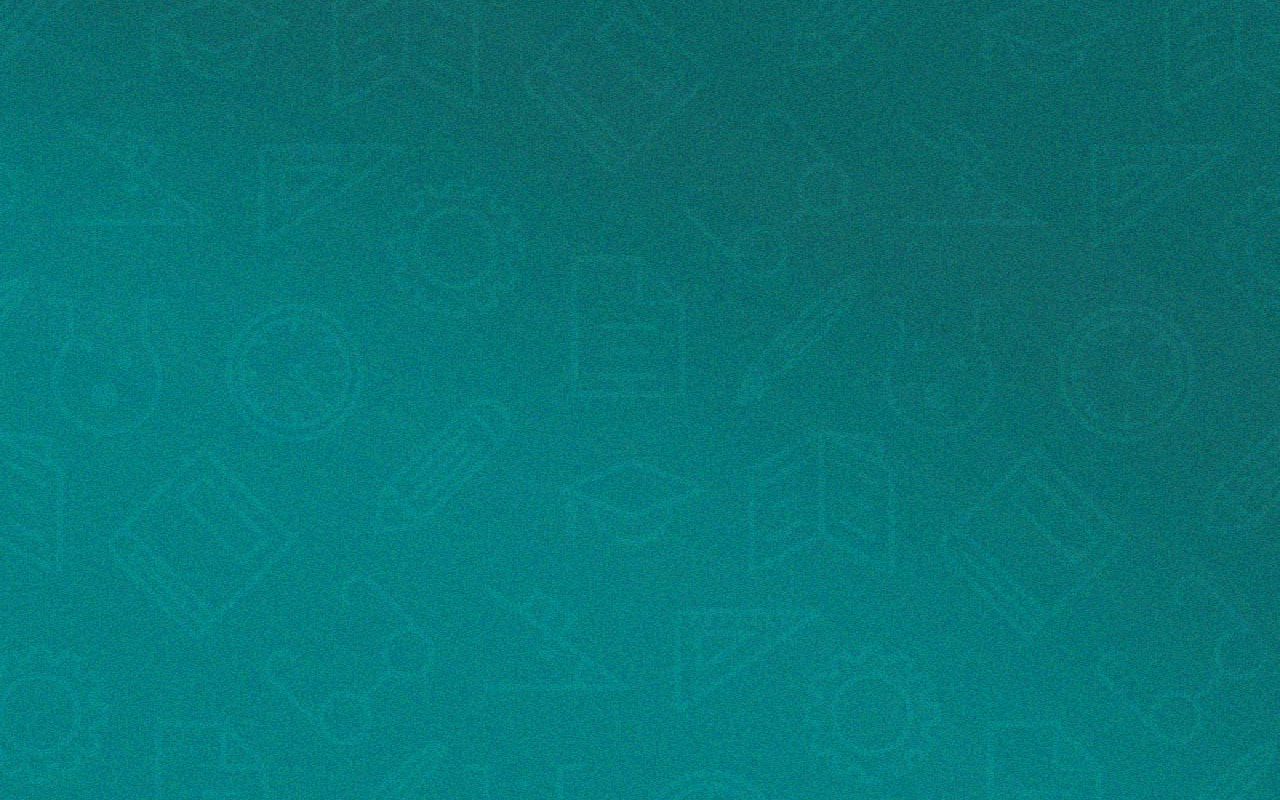
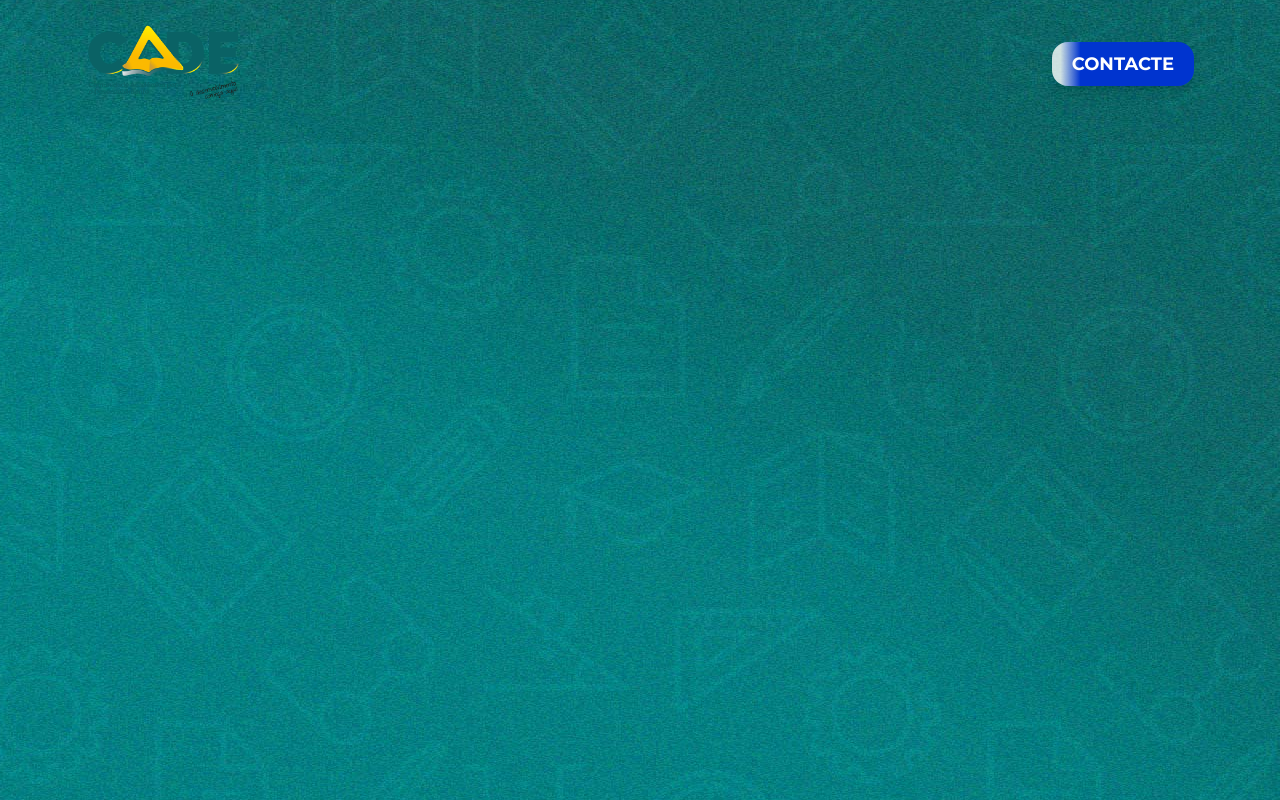
Before and after one commit to nairo-mudumane/react-maintenance-cade, a React (Vite) app: page / in a window 1280 px wide. Built offline with nearby package versions, Linux system fonts and the light colour scheme.

Commit message:
created header and updated logo

```diff
--- a/src/App.tsx
+++ b/src/App.tsx
@@ -1,9 +1,13 @@
+import { Header } from "./components";
 import { GlobalStyles } from "./global";
 
 function App() {
   return (
     <>
       <GlobalStyles />
+      <div className="w-full min-h-[100vh] flex flex-col justify-between">
+        <Header />
+      </div>
     </>
   );
 }
--- /dev/null
+++ b/src/components/header/index.tsx
@@ -0,0 +1,17 @@
+import { MainButton } from "../button-main";
+import { Logo } from "../logo";
+import { PageContainer } from "../page-container";
+
+export function Header() {
+  return (
+    <section className="py-6 w-full">
+      <PageContainer>
+        <header className="flex items-center justify-between">
+          <Logo className="!m-0" />
+
+          <MainButton text="Contacte" />
+        </header>
+      </PageContainer>
+    </section>
+  );
+}
--- a/src/components/index.ts
+++ b/src/components/index.ts
@@ -1,3 +1,4 @@
 export * from "./button-main";
 export * from "./logo";
 export * from "./page-container";
+export * from "./header";
--- a/src/components/logo/index.tsx
+++ b/src/components/logo/index.tsx
@@ -5,7 +5,7 @@ export function Logo(props: ILogoProps) {
     <div
       className={`${
         props.className && props.className
-      } mr-4 mb-6 max-w-[8rem] md:mb-0 md:max-w-[10rem] lg:max-w-[12rem] xl:max-w-[12rem] 2xl:max-w-[14rem]`}
+      } mr-4 mb-6 max-w-[4rem] md:mb-0 md:max-w-[6rem] lg:max-w-[8rem] xl:max-w-[10rem] 2xl:max-w-[12rem]`}
     >
       <img
         src="/logo.png"
```
